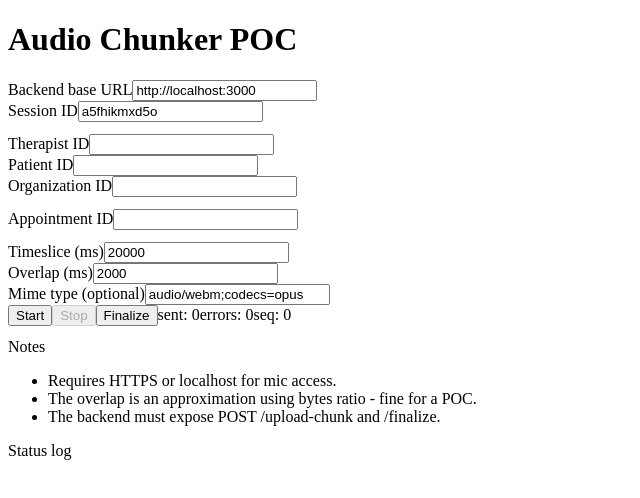
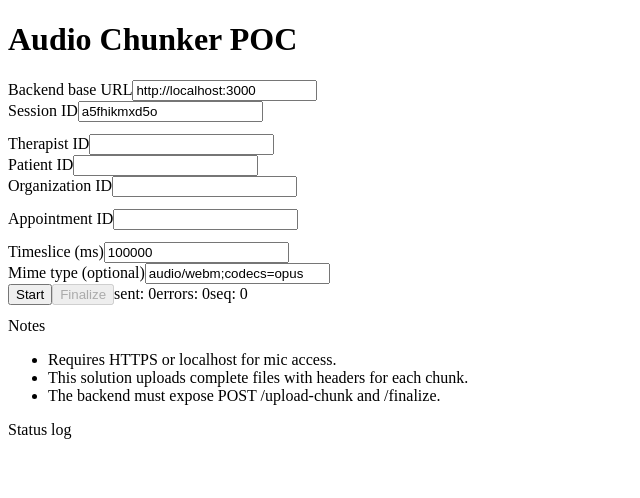
Before and after one commit to KinderGuy21/whisper-chunks-tests-ui, a React (Vite) app: page / in a window 1280 px wide. Shown: the top 498 px of the page, without its empty margins (0-640 px from the left). Built offline with nearby package versions, Linux system fonts and the light colour scheme; the HTML template or start-up script is replaced by a standard one.

Commit message:
move to complete recordings system

```diff
--- a/src/App.tsx
+++ b/src/App.tsx
@@ -1,19 +1,26 @@
 import React, { useEffect, useRef, useState } from 'react';
 
+// Type definition for log items
 type LogItem = { ts: string; msg: string };
+
+/**
+ * Returns the current time formatted as a string.
+ */
 function now() {
   return new Date().toLocaleTimeString();
 }
 
+/**
+ * Main application component for the audio recorder.
+ */
 export default function App() {
-  const [backend, setBackend] = useState<string>('http://localhost:3000'); // your Nest API
+  const [backend, setBackend] = useState<string>('http://localhost:3000');
   const [sessionId, setSessionId] = useState<string>(() =>
     Math.random().toString(36).slice(2)
   );
-  const [timesliceMs, setTimesliceMs] = useState<number>(20000); // 60s
-  const [overlapMs, setOverlapMs] = useState<number>(2000); // 2s
+  const [timesliceMs, setTimesliceMs] = useState<number>(100000);
   const [mimeType, setMimeType] = useState<string>('audio/webm;codecs=opus');
-
+  const [isPaused, setIsPaused] = useState(false);
   const [isRecording, setIsRecording] = useState(false);
   const [seq, setSeq] = useState(0);
   const [chunksSent, setChunksSent] = useState<number>(0);
@@ -24,35 +31,114 @@ export default function App() {
   const [organizationId, setOrganizationId] = useState<string>('');
   const [appointmentId, setAppointmentId] = useState<string>('');
 
+  // Refs to hold mutable data without causing re-renders
   const mediaRecorderRef = useRef<MediaRecorder | null>(null);
-  const lastTailRef = useRef<Blob | null>(null);
+  const audioStreamRef = useRef<MediaStream | null>(null);
   const startMsRef = useRef<number>(0);
   const runningRef = useRef<boolean>(false);
 
+  /**
+   * Pushes a new message to the log state.
+   * @param msg The message to log.
+   */
   function pushLog(msg: string) {
     setLog((l) => [{ ts: now(), msg }, ...l].slice(0, 500));
   }
 
+  /**
+   * Checks if a given mime type is supported by the browser.
+   * @param mt The mime type string.
+   * @returns A boolean indicating support.
+   */
   function supportsMimeType(mt: string) {
-    // Safari 17+ supports audio/webm;codecs=opus partially. If unsupported, let browser pick default.
     return (
       typeof MediaRecorder !== 'undefined' &&
       (MediaRecorder.isTypeSupported?.(mt) ?? true)
     );
   }
 
-  async function startRecording() {
+  /**
+   * Starts a new MediaRecorder instance and sets up its ondataavailable handler.
+   * This function is the core of the recording loop.
+   */
+  async function startNewRecorder() {
+    if (!audioStreamRef.current || !runningRef.current) {
+      pushLog('Stopping recorder loop.');
+      return;
+    }
+
     try {
-      const stream = await navigator.mediaDevices.getUserMedia({ audio: true });
       const mt = supportsMimeType(mimeType) ? mimeType : undefined;
+      // 1. Create the new recorder instance
       const mr = new MediaRecorder(
-        stream,
+        audioStreamRef.current,
         mt ? ({ mimeType: mt } as MediaRecorderOptions) : undefined
       );
 
+      // 2. The ondataavailable handler will process the current chunk
+      //    and then recursively call startNewRecorder to continue the chain.
+      mr.ondataavailable = async (evt: BlobEvent) => {
+        // Detach the handler to prevent any possibility of it being called again.
+        mr.ondataavailable = null;
+
+        if (!runningRef.current) return;
+
+        const chunk = evt.data;
+        if (chunk && chunk.size > 0) {
+          const currentSeq = seqRef();
+          const startMs = startMsRef.current;
+          const endMs = startMs + timesliceMs;
+
+          try {
+            await uploadBlob(chunk, currentSeq, startMs, endMs);
+            setChunksSent((c) => c + 1);
+            pushLog(`Uploaded seq=${currentSeq} bytes=${chunk.size}`);
+          } catch (e: any) {
+            setErrors((x) => x + 1);
+            pushLog('Upload error: ' + (e?.message || e));
+          }
+
+          // Advance sequence and timeline for the *next* recorder
+          startMsRef.current = endMs;
+          setSeq((s) => s + 1);
+        }
+
+        // 3. Immediately start the next recorder to ensure seamless recording.
+        //    This call creates the next link in the chain.
+        if (runningRef.current) {
+          startNewRecorder();
+        }
+      };
+
+      // Stop the *previous* recorder, if one exists and is active.
+      // This is what triggers the ondataavailable for the previous chunk,
+      // which will then upload its data.
+      if (
+        mediaRecorderRef.current &&
+        mediaRecorderRef.current.state === 'recording'
+      ) {
+        mediaRecorderRef.current.stop();
+      }
+
+      // 4. Update the ref to point to our new recorder and start it.
       mediaRecorderRef.current = mr;
-      lastTailRef.current = null;
-      startMsRef.current = 0;
+      mr.start(timesliceMs);
+      pushLog(`Recorder for seq=${seqRef()} started.`);
+    } catch (err: any) {
+      pushLog('Recorder creation error: ' + (err?.message || err));
+    }
+  }
+  /**
+   * Starts the initial audio recording process.
+   */
+  async function startRecording() {
+    try {
+      // Get the audio stream and store it in a ref. This stream will be reused.
+      const stream = await navigator.mediaDevices.getUserMedia({ audio: true });
+      audioStreamRef.current = stream;
+
+      // Reset state and refs
+      startMsRef.current = Date.now();
       runningRef.current = true;
       setSeq(0);
       setChunksSent(0);
@@ -60,63 +146,55 @@ export default function App() {
       setIsRecording(true);
       pushLog('Recording started');
 
-      mr.ondataavailable = async (evt: BlobEvent) => {
-        if (!runningRef.current) return;
-        const chunk = evt.data;
-        if (!chunk || chunk.size === 0) return;
-
-        // Approximate tail size based on timeslice ratio - good enough for a POC.
-        let toUpload: Blob = chunk;
-
-        const currentSeq = seqRef();
-        const startMs = startMsRef.current;
-        const endMs = startMs + timesliceMs;
-
-        try {
-          await uploadBlob(toUpload, currentSeq, startMs, endMs);
-          setChunksSent((c) => c + 1);
-          pushLog(`Uploaded seq=${currentSeq} bytes=${toUpload.size}`);
-        } catch (e: any) {
-          setErrors((x) => x + 1);
-          pushLog('Upload error: ' + (e?.message || e));
-        }
-
-        // Prepare next tail from the fresh chunk
-        if (overlapMs > 0) {
-          const tailBytes = Math.max(
-            0,
-            Math.floor(chunk.size * (overlapMs / timesliceMs))
-          );
-          lastTailRef.current =
-            tailBytes > 0
-              ? chunk.slice(chunk.size - tailBytes, chunk.size)
-              : null;
-        }
-
-        // Advance seq and timeline
-        startMsRef.current = endMs;
-        setSeq((s) => s + 1);
-      };
-
-      mr.start(timesliceMs); // trigger periodic delivery
+      // Start the first recorder
+      startNewRecorder();
     } catch (err: any) {
       pushLog('Mic error: ' + (err?.message || err));
     }
   }
 
-  async function stopRecording() {
-    runningRef.current = false;
-    setIsRecording(false);
-    mediaRecorderRef.current?.stop();
-    mediaRecorderRef.current?.stream.getTracks().forEach((t) => t.stop());
-    pushLog('Recording stopped');
+  /**
+   * Toggles the pause/unpause state of the recording process.
+   * Assumes mediaRecorderRef.current and audioStreamRef.current are already set up
+   * and the recording has been started.
+   */
+  async function pauseUnpauseRecording() {
+    if (!mediaRecorderRef.current) {
+      console.warn('MediaRecorder is not initialized.');
+      return;
+    }
+
+    if (mediaRecorderRef.current.state === 'recording') {
+      // If currently recording, pause it
+      mediaRecorderRef.current.pause();
+      pushLog('Recording paused');
+      setIsPaused(true);
+      // Do NOT stop audio tracks here, as that would end the stream.
+    } else if (mediaRecorderRef.current.state === 'paused') {
+      // If currently paused, resume it
+      mediaRecorderRef.current.resume();
+      setIsPaused(false);
+      pushLog('Recording resumed');
+    } else {
+      // Handle other states like 'inactive' or 'stopped' if necessary,
+      // though typically this function would only be called when recording is active.
+      console.warn(
+        `MediaRecorder is in an unexpected state: ${mediaRecorderRef.current.state}`
+      );
+    }
   }
 
+  /**
+   * Finalizes the session on the backend.
+   */
   async function finalize() {
+    pushLog('Calling finalize endpoint...');
     try {
       const res = await fetch(`${backend}/finalize`, {
         method: 'POST',
-        headers: { 'content-type': 'application/json' },
+        headers: {
+          'Content-Type': 'application/json',
+        },
         body: JSON.stringify({
           sessionId,
           therapistId,
@@ -125,14 +203,60 @@ export default function App() {
           appointmentId,
         }),
       });
-      if (!res.ok) throw new Error(await res.text());
+      if (!res.ok)
+        throw new Error(
+          `Server responded with ${res.status}: ${await res.text()}`
+        );
+
       const j = await res.json();
-      pushLog('Finalize: ' + JSON.stringify(j));
+      pushLog('Finalize successful: ' + JSON.stringify(j));
     } catch (e: any) {
       pushLog('Finalize error: ' + (e?.message || e));
     }
   }
+  /**
+   * Stops the recording, ensures the final chunk is uploaded,
+   * releases the microphone, and notifies the backend.
+   */
+  async function stopAndFinalizeRecording() {
+    if (!mediaRecorderRef.current) {
+      pushLog('No recording is active to stop.');
+      return;
+    }
 
+    pushLog('Stopping and finalizing recording...');
+    setIsRecording(false);
+
+    // 1. Signal the recording loop to stop.
+    // The next ondataavailable handler will not start a new recorder.
+    runningRef.current = false;
+
+    // 2. Stop the current MediaRecorder. This will trigger one last
+    // `ondataavailable` event to process and upload the final audio chunk.
+    if (mediaRecorderRef.current.state === 'recording') {
+      mediaRecorderRef.current.stop();
+    }
+
+    // 3. Release the microphone and clean up the stream reference.
+    if (audioStreamRef.current) {
+      audioStreamRef.current.getTracks().forEach((track) => track.stop());
+      audioStreamRef.current = null;
+    }
+
+    // 4. Call the backend to finalize the session.
+    await finalize();
+
+    // Optional: Reset refs after finalization
+    mediaRecorderRef.current = null;
+  }
+
+  /**
+   * Uploads a single chunk of audio data to the backend.
+   * @param blob The Blob object to upload.
+   * @param seq The sequence number of the chunk.
+   * @param startMs The start timestamp of the chunk.
+   * @param endMs The end timestamp of the chunk.
+   */
   async function uploadBlob(
     blob: Blob,
     seq: number,
@@ -187,10 +311,7 @@ export default function App() {
             />
           </div>
         </div>
-        <div
-          className='row-3'
-          style={{ marginTop: 12 }}
-        >
+        <div className='row-3' style={{ marginTop: 12 }}>
           <div>
             <label>Therapist ID</label>
             <input
@@ -213,10 +334,7 @@ export default function App() {
             />
           </div>
         </div>
-        <div
-          className='row-3'
-          style={{ marginTop: 12 }}
-        >
+        <div className='row-3' style={{ marginTop: 12 }}>
           <div>
             <label>Appointment ID</label>
             <input
@@ -227,10 +345,7 @@ export default function App() {
           <div></div>
           <div></div>
         </div>
-        <div
-          className='row-3'
-          style={{ marginTop: 12 }}
-        >
+        <div className='row-3' style={{ marginTop: 12 }}>
           <div>
             <label>Timeslice (ms)</label>
             <input
@@ -239,16 +354,6 @@ export default function App() {
               min={1000}
               step={500}
               onChange={(e) => setTimesliceMs(Number(e.target.value))}
-            />
-          </div>
-          <div>
-            <label>Overlap (ms)</label>
-            <input
-              type='number'
-              value={overlapMs}
-              min={0}
-              step={100}
-              onChange={(e) => setOverlapMs(Number(e.target.value))}
             />
           </div>
           <div>
@@ -263,18 +368,13 @@ export default function App() {
         <div className='toolbar'>
           <button
             className='primary'
-            disabled={isRecording}
-            onClick={startRecording}
+            onClick={isRecording ? pauseUnpauseRecording : startRecording}
           >
-            Start
+            {isPaused ? 'Unpause' : isRecording ? 'Pause' : 'Start'}
           </button>
-          <button
-            disabled={!isRecording}
-            onClick={stopRecording}
-          >
-            Stop
+          <button disabled={!isRecording} onClick={stopAndFinalizeRecording}>
+            Finalize
           </button>
-          <button onClick={finalize}>Finalize</button>
           <span className='pill'>sent: {chunksSent}</span>
           <span className='pill'>errors: {errors}</span>
           <span className='pill'>seq: {seq}</span>
@@ -282,26 +382,20 @@ export default function App() {
 
         <div className='grid'>
           <div>
-            <div
-              className='small'
-              style={{ margin: '12px 0 6px' }}
-            >
+            <div className='small' style={{ margin: '12px 0 6px' }}>
               Notes
             </div>
             <ul className='small'>
               <li>Requires HTTPS or localhost for mic access.</li>
               <li>
-                The overlap is an approximation using bytes ratio - fine for a
-                POC.
+                This solution uploads complete files with headers for each
+                chunk.
               </li>
               <li>The backend must expose POST /upload-chunk and /finalize.</li>
             </ul>
           </div>
           <div>
-            <div
-              className='small'
-              style={{ margin: '12px 0 6px' }}
-            >
+            <div className='small' style={{ margin: '12px 0 6px' }}>
               Status log
             </div>
             <div className='log'>
```
